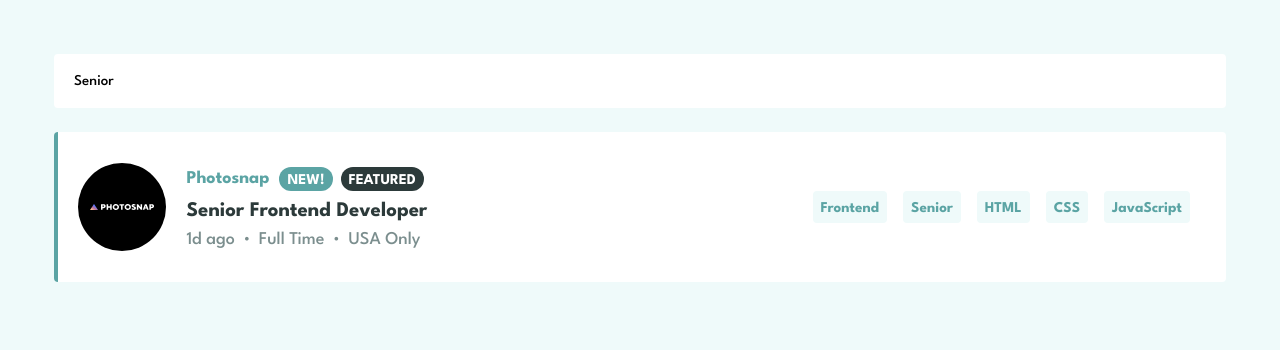
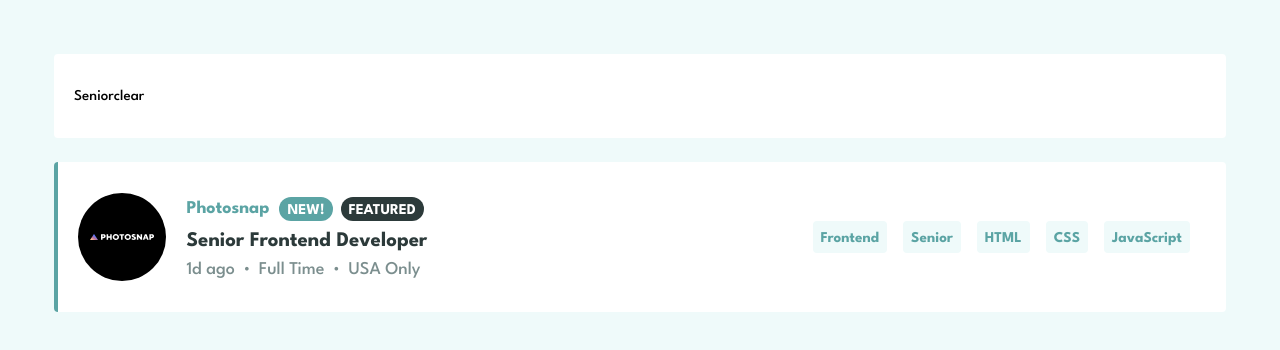
Before and after one commit to bgrubb83/frontend-mentor-job-listings-with-filtering, a React (Create React App) app: page / in a window 1280 px wide. Both pictures are taken after a click on the element "Senior". Shown: the top 350 px of the page. Built offline with nearby package versions, Linux system fonts and the light colour scheme.

Commit message:
Add link, use it for clearing tags.

```diff
--- a/src/App.tsx
+++ b/src/App.tsx
@@ -21,6 +21,10 @@ function App() {
     }
   }
 
+  const handleClearTags = (): void => {
+    setTags([]);
+  }
+
   let processedData = processData(rawData);
 
   if (tags && tags.length) processedData = filterByTags(processedData, tags);
@@ -28,7 +32,7 @@ function App() {
 
   return (
     <div className='jobsListWrapper'>
-      {tags && tags.length ? <ActiveTagCard tags={tags} /> : null}
+      {tags && tags.length ? <ActiveTagCard tags={tags} handleClearTags={handleClearTags} /> : null}
       {processedData.map((job: JobCardData) => {
         return <JobCard job={job} handleAddTag={handleAddTag} key={job.id} />
       })}
--- a/src/components/ActiveTagCard/ActiveTagCard.d.ts
+++ b/src/components/ActiveTagCard/ActiveTagCard.d.ts
@@ -1,3 +1,4 @@
 export interface ActiveTagCardData {
     tags: string[];
+    handleClearTags: () => void;
 }
--- a/src/components/ActiveTagCard/ActiveTagCard.tsx
+++ b/src/components/ActiveTagCard/ActiveTagCard.tsx
@@ -3,12 +3,15 @@ import React from 'react';
 import { ActiveTagCardData } from './ActiveTagCard.d'
 import './ActiveTagCard.css';
 
-const ActiverTagCard: React.FC<ActiveTagCardData> = ({ tags }) => {
+import Link from '../Link';
+
+const ActiverTagCard: React.FC<ActiveTagCardData> = ({ tags, handleClearTags }) => {
     return (
         <section className='active-tag-card-wrapper'>
             {tags.map((tag) => {
-                return <span>{tag}</span>
+                return <span key={tag}>{tag}</span>
             })}
+            <Link label='clear' onClick={handleClearTags} />
         </section>
     )
 }
--- /dev/null
+++ b/src/components/Link/Link.d.ts
@@ -0,0 +1,4 @@
+export interface LinkData {
+    label: string;
+    onClick: () => void;
+}
--- /dev/null
+++ b/src/components/Link/Link.tsx
@@ -0,0 +1,14 @@
+import React from 'react';
+
+import { LinkData } from './Link.d'
+import './Link.css';
+
+const Link: React.FC<LinkData> = ({ label, onClick }) => {
+    return (
+        <span onClick={onClick} >
+            <p>{label}</p>
+        </span>
+    )
+}
+
+export default Link;
--- /dev/null
+++ b/src/components/Link/index.ts
@@ -0,0 +1,3 @@
+import Link from './Link';
+
+export default Link;
```
Also changed, not shown: src/components/Link/Link.css (added).
